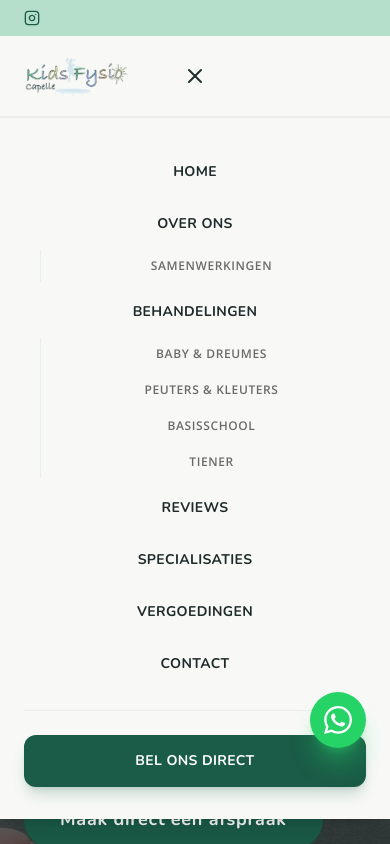
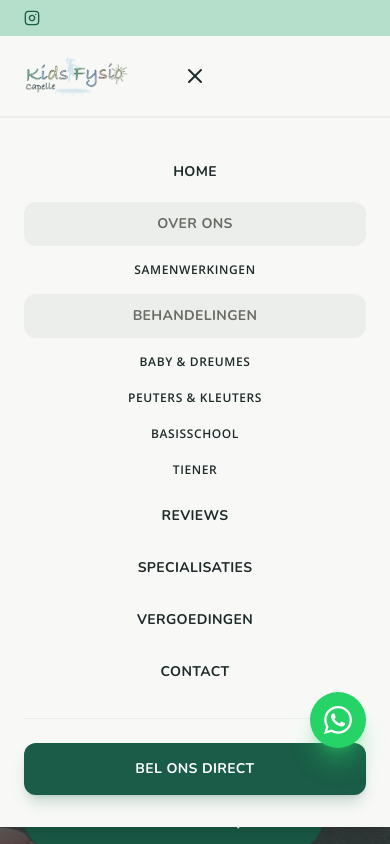
Before and after one commit to Maximustopdeals/kidsfysio-capelle-next-js, a Next.js app: page / in a window 390 px wide. Both pictures are taken after a click on the button 195 px from the left and 76 px from the top of the page. Shown: the top 844 px of the page. Built offline with nearby package versions, Linux system fonts and the light colour scheme.

Commit message:
Refactor Header component for clarity and structure

```diff
--- a/src/components/Header.tsx
+++ b/src/components/Header.tsx
@@ -53,20 +53,17 @@ export default function Header() {
   return (
     <div className="sticky top-0 z-[1000] w-full flex flex-col">
 
-      {/* ─── TOPBAR (Minimalistisch & Luxe) ─── */}
+      {/* ─── TOPBAR ─── */}
       <div className="bg-sage text-forest text-[0.65rem] sm:text-xs py-2.5 px-6 lg:px-12 grid grid-cols-3 items-center font-bold tracking-[0.15em] uppercase">
-        {/* Links: Instagram */}
         <a className="hover:text-charcoal transition-colors flex items-center gap-2 justify-self-start" href="https://www.instagram.com/kidsfysiocapelle/" target="_blank" rel="noopener noreferrer" aria-label="Volg ons op Instagram">
           <InstagramIcon />
           <span className="hidden sm:inline">@kidsfysiocapelle</span>
         </a>
 
-        {/* Midden: Slogan */}
         <span className="hidden md:block text-center truncate">
           Samen maken we bewegen weer leuk
         </span>
 
-        {/* Rechts: Leeg voor perfecte centrering */}
         <div className="justify-self-end"></div>
       </div>
 
@@ -78,9 +75,9 @@ export default function Header() {
           <div className="flex justify-start">
             <Link href="/" className="relative z-10 shrink-0" aria-label="Kids Fysio Capelle - Home">
               <Image
-                src="/images/Logo_Kids_Fysio_Capelle.png" // <-- HIER IS DE FIX TOEGEPAST
+                src="/images/Logo_Kids_Fysio_Capelle.png"
                 alt="Kids Fysio Capelle"
-                width={220} // Iets breder voor een mooiere verhouding
+                width={220}
                 height={90}
                 className="h-10 lg:h-14 w-auto object-contain transition-transform hover:scale-105"
                 priority
@@ -94,14 +91,23 @@ export default function Header() {
               const isActive = pathname === item.href || pathname.startsWith(item.href + "/");
               return (
                 <div key={item.name} className="relative group" onMouseEnter={() => item.children && setActiveDropdown(item.name)} onMouseLeave={() => setActiveDropdown(null)}>
-                  <Link href={item.href} className={`flex items-center justify-center gap-1.5 py-2 font-nunito font-bold text-[0.85rem] tracking-wide uppercase transition-all duration-300 ${isActive ? "text-sage" : "text-charcoal hover:text-forest"}`}>
-                    {item.name}
-                    {item.children && (
+
+                  {/* Als het item children heeft, render een button. Anders een Link. */}
+                  {item.children ? (
+                    <button
+                      onClick={() => setActiveDropdown(activeDropdown === item.name ? null : item.name)}
+                      className={`flex items-center justify-center gap-1.5 py-2 font-nunito font-bold text-[0.85rem] tracking-wide uppercase transition-all duration-300 ${isActive ? "text-sage" : "text-charcoal hover:text-forest"}`}
+                    >
+                      {item.name}
                       <svg className={`w-3 h-3 transition-transform duration-300 ${activeDropdown === item.name ? "rotate-180" : ""}`} fill="none" viewBox="0 0 24 24" stroke="currentColor" strokeWidth={2.5}>
                         <path strokeLinecap="round" strokeLinejoin="round" d="M19 9l-7 7-7-7" />
                       </svg>
-                    )}
-                  </Link>
+                    </button>
+                  ) : (
+                    <Link href={item.href} className={`flex items-center justify-center gap-1.5 py-2 font-nunito font-bold text-[0.85rem] tracking-wide uppercase transition-all duration-300 ${isActive ? "text-sage" : "text-charcoal hover:text-forest"}`}>
+                      {item.name}
+                    </Link>
+                  )}
 
                   {/* Dropdown */}
                   {item.children && (
@@ -138,14 +144,23 @@ export default function Header() {
         <div className={`lg:hidden absolute top-full left-0 w-full bg-cream border-t border-charcoal/5 shadow-xl transition-all duration-300 ease-in-out origin-top ${mobileOpen ? "opacity-100 scale-y-100 visible" : "opacity-0 scale-y-95 invisible"}`}>
           <div className="px-6 py-8 space-y-2 max-h-[calc(100vh-100px)] overflow-y-auto">
             {navigation.map((item) => (
-              <div key={item.name}>
-                <Link href={item.href} onClick={() => setMobileOpen(false)} className="block px-4 py-3 rounded-xl font-nunito font-bold text-sm uppercase tracking-wide text-charcoal hover:bg-sage/10 hover:text-forest transition-colors text-center">
-                  {item.name}
-                </Link>
+              <div key={item.name} className="mb-2">
+                {/* Mobiel: Als het item children heeft, toon een niet-klikbare titel */}
+                {item.children ? (
+                  <div className="block px-4 py-3 font-nunito font-bold text-sm uppercase tracking-wide text-muted text-center bg-charcoal/5 rounded-xl">
+                    {item.name}
+                  </div>
+                ) : (
+                  <Link href={item.href} onClick={() => setMobileOpen(false)} className="block px-4 py-3 rounded-xl font-nunito font-bold text-sm uppercase tracking-wide text-charcoal hover:bg-sage/10 hover:text-forest transition-colors text-center">
+                    {item.name}
+                  </Link>
+                )}
+
+                {/* Mobiele sub-links */}
                 {item.children && (
-                  <div className="pl-4 mt-1 space-y-1 border-l border-sage/30 ml-4">
+                  <div className="mt-2 space-y-1">
                     {item.children.map((child) => (
-                      <Link key={child.name} href={child.href} onClick={() => setMobileOpen(false)} className="block px-4 py-2 rounded-lg text-xs font-bold uppercase tracking-wider text-muted hover:text-forest hover:bg-sage/10 transition-colors text-center">
+                      <Link key={child.name} href={child.href} onClick={() => setMobileOpen(false)} className="block px-4 py-2 rounded-lg text-xs font-bold uppercase tracking-wider text-charcoal hover:text-forest hover:bg-sage/10 transition-colors text-center">
                         {child.name}
                       </Link>
                     ))}
```
